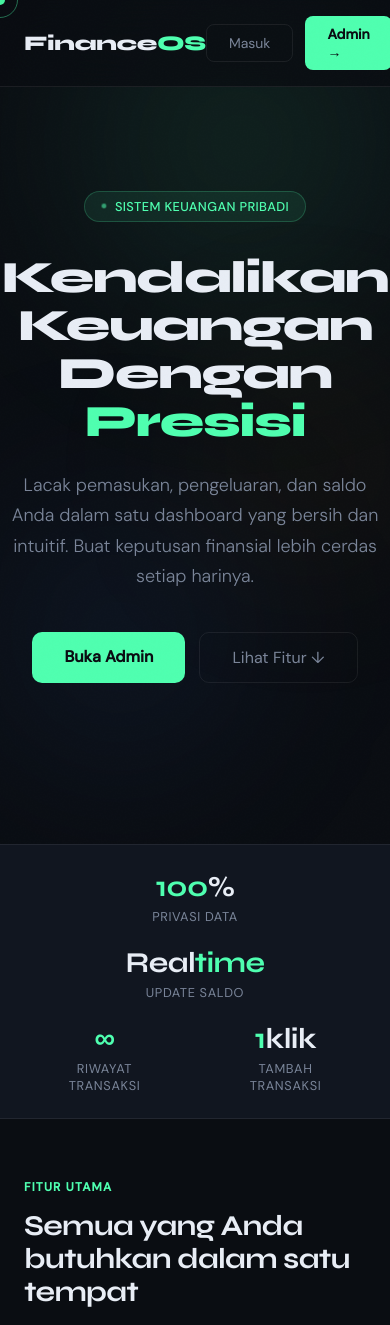
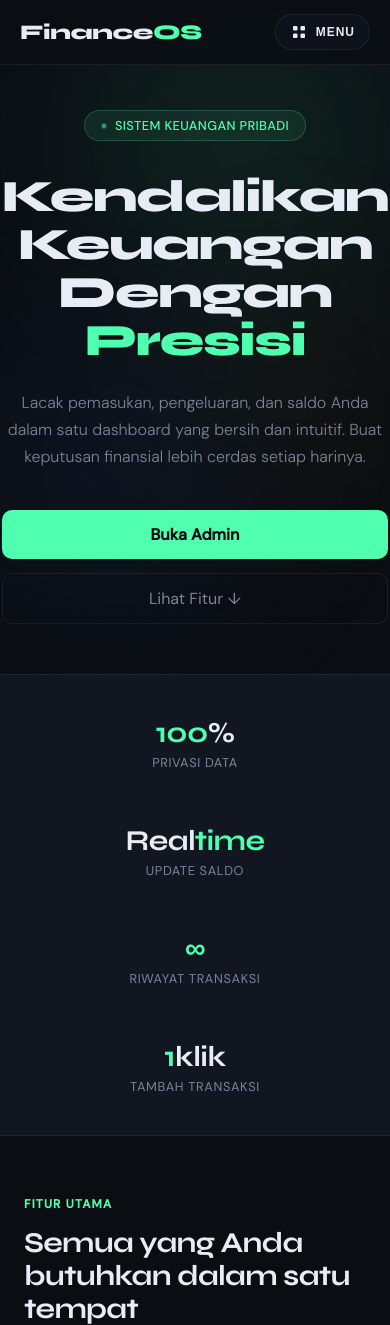
Before and after one commit to raihanalifp/django-finance, a Django app: page / in a window 390 px wide. Shown: the top 1325 px of the page. Run offline with Django 5.2, Linux system fonts and the light colour scheme; parts of the project's set-up code (start-up, migrations or seed data) failed here and were passed over.

Commit message:
update landing

```diff
--- a/transactions/templates/transactions/landing.html
+++ b/transactions/templates/transactions/landing.html
@@ -69,7 +69,7 @@
     /* NAV */
     nav {
       position: fixed; top: 0; left: 0; right: 0;
-      z-index: 100;
+      z-index: 120;
       padding: 20px 48px;
       display: flex; align-items: center; justify-content: space-between;
       border-bottom: 1px solid var(--border);
@@ -88,6 +88,32 @@
     .nav-cta {
       display: flex; align-items: center; gap: 12px;
     }
+
+    .nav-toggle {
+      display: none;
+      align-items: center;
+      gap: 8px;
+      padding: 8px 14px;
+      border: 1px solid var(--border);
+      border-radius: 999px;
+      background: rgba(17, 22, 32, 0.6);
+      color: var(--text);
+      font-size: 0.75rem;
+      font-weight: 600;
+      letter-spacing: 0.08em;
+      text-transform: uppercase;
+      cursor: pointer;
+      transition: border-color 0.2s ease, color 0.2s ease, background 0.2s ease;
+    }
+    .nav-toggle:hover { border-color: rgba(255,255,255,0.2); }
+    .nav-toggle.is-open { border-color: rgba(79,255,176,0.6); color: var(--accent); }
+    .nav-toggle-icon {
+      width: 18px;
+      height: 18px;
+      display: inline-block;
+      color: currentColor;
+    }
+
     .btn-outline {
       padding: 9px 22px;
       border: 1px solid var(--border);
@@ -484,6 +510,55 @@
       .mini-chart { grid-column: span 2; }
       footer { flex-direction: column; gap: 10px; text-align: center; }
     }
+
+    @media (max-width: 640px) {
+      body { cursor: auto; }
+      .cursor, .cursor-ring { display: none; }
+      nav {
+        padding: 14px 20px;
+        align-items: center;
+        flex-wrap: nowrap;
+      }
+      .nav-toggle { display: inline-flex; position: relative; z-index: 130; }
+      .nav-cta {
+        position: fixed;
+        top: 0;
+        right: 0;
+        height: 100vh;
+        width: min(320px, 82vw);
+        display: flex;
+        flex-direction: column;
+        align-items: stretch;
+        gap: 12px;
+        padding: 88px 20px 20px;
+        background: rgba(17, 22, 32, 0.98);
+        border-left: 1px solid var(--border);
+        box-shadow: -24px 0 60px rgba(0, 0, 0, 0.35);
+        z-index: 110;
+        transform: translateX(110%);
+        opacity: 0;
+        pointer-events: none;
+        transition: transform 0.25s ease, opacity 0.25s ease;
+      }
+      nav.open .nav-cta {
+        transform: translateX(0);
+        opacity: 1;
+        pointer-events: auto;
+      }
+      .btn-outline, .btn-primary { width: 100%; text-align: center; }
+      .hero { min-height: auto; padding: 110px 20px 50px; }
+      .hero-desc { font-size: 1rem; }
+      .hero-actions { width: 100%; }
+      .btn-hero, .btn-hero-ghost { width: 100%; text-align: center; }
+      .stats-bar { flex-direction: column; align-items: stretch; }
+      .stat-item { max-width: 100%; padding: 16px 8px; }
+      .features-grid { grid-template-columns: 1fr; }
+      .preview-topbar { flex-wrap: wrap; }
+      .preview-url { margin-left: 0; width: 100%; max-width: none; }
+      .preview-body { grid-template-columns: 1fr; }
+      .mini-card, .mini-chart { grid-column: span 1; }
+      footer { padding: 24px 20px; }
+    }
   </style>
 </head>
 <body>
@@ -494,7 +569,16 @@
   <!-- NAV -->
   <nav>
     <div class="logo">Finance<span>OS</span></div>
-    <div class="nav-cta">
+    <button class="nav-toggle" id="navToggle" aria-label="Toggle menu" aria-expanded="false" aria-controls="navMenu">
+      <svg class="nav-toggle-icon" viewBox="0 0 24 24" aria-hidden="true">
+        <rect x="4" y="4" width="6" height="6" rx="1.5" fill="currentColor"></rect>
+        <rect x="14" y="4" width="6" height="6" rx="1.5" fill="currentColor"></rect>
+        <rect x="4" y="14" width="6" height="6" rx="1.5" fill="currentColor"></rect>
+        <rect x="14" y="14" width="6" height="6" rx="1.5" fill="currentColor"></rect>
+      </svg>
+      <span>Menu</span>
+    </button>
+    <div class="nav-cta" id="navMenu">
       <a href="/admin/login/?next=/admin/" class="btn-outline">Masuk</a>
       <a href="/admin/login/?next=/admin/" class="btn-primary">Admin →</a>
     </div>
@@ -679,6 +763,17 @@
     }, { threshold: 0.1 });
 
     document.querySelectorAll('.reveal').forEach(el => observer.observe(el));
+
+    const nav = document.querySelector('nav');
+    const navToggle = document.getElementById('navToggle');
+    if (nav && navToggle) {
+      navToggle.addEventListener('click', () => {
+        const isOpen = nav.classList.toggle('open');
+        navToggle.classList.toggle('is-open', isOpen);
+        navToggle.setAttribute('aria-expanded', isOpen ? 'true' : 'false');
+      });
+    }
+
   </script>
 </body>
 </html>
```
